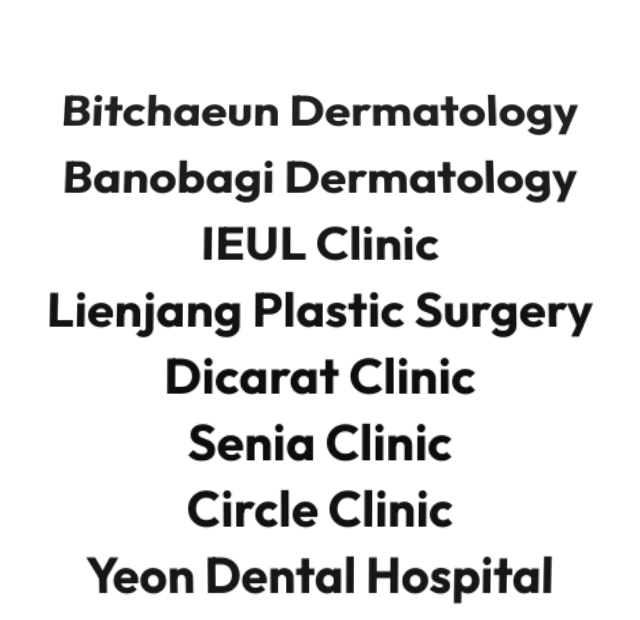
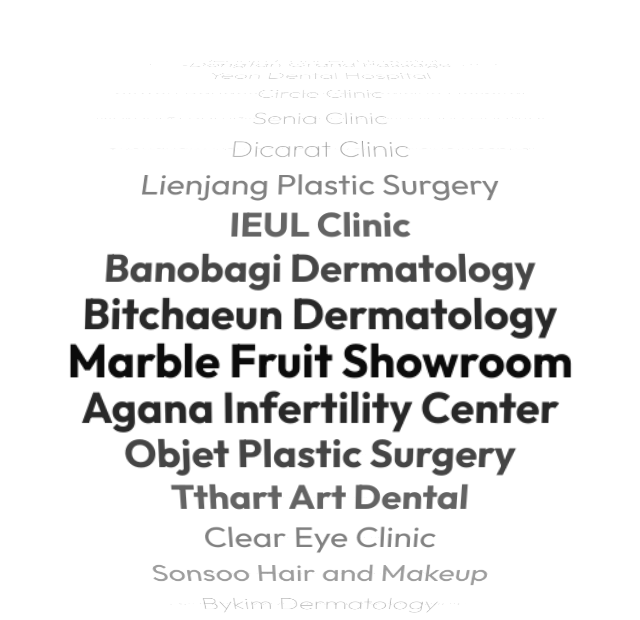
Before and after one commit to leessang10/project_sowall, a Next.js app: page / in a window 1280 px wide. Shown: the part 3607-4227 px from the top of the page, without its empty margins (320-960 px from the left). Built offline with nearby package versions, Linux system fonts and the light colour scheme; a web font is replaced by a local one.

Commit message:
feat: 프로젝트 리스트 휠효과 개선

```diff
--- a/components/ProjectList.tsx
+++ b/components/ProjectList.tsx
@@ -1,62 +1,57 @@
 'use client';
 
 import { useRef } from 'react';
-import { motion, useScroll, useTransform } from 'framer-motion';
+import { motion, useScroll, useTransform, MotionValue } from 'framer-motion';
 import projects from '../project';
 
-function ProjectItem({ project, index }: { project: string; index: number }) {
-  const ref = useRef<HTMLDivElement>(null);
-  const { scrollYProgress } = useScroll({
-    target: ref,
-    offset: ['start end', 'end start'],
+interface ProjectItemProps {
+  project: string;
+  index: number;
+  scrollYProgress: MotionValue<number>;
+  totalItems: number;
+}
+
+function ProjectItem({ project, index, scrollYProgress, totalItems }: ProjectItemProps) {
+  // Each item's initial position on the wheel (evenly distributed around 360 degrees)
+  const baseAngle = (index / totalItems) * 360;
+
+  // Total rotation based on scroll (full rotation + extra to show last items)
+  const scrollRotation = useTransform(scrollYProgress, [0, 1], [0, 360 + 180]);
+
+  // Calculate final angle: base position + scroll rotation
+  const angle = useTransform(scrollRotation, (rotation) => {
+    const totalAngle = baseAngle + rotation;
+    // Normalize to -180 to 180 range (0 is center of viewport)
+    return ((totalAngle + 180) % 360) - 180;
   });
 
-  // Calculate opacity, y position, and scale based on scroll progress (lens effect)
-  const opacity = useTransform(
-    scrollYProgress,
-    [0, 0.2, 0.5, 0.8, 1],
-    [0.1, 0.3, 1, 0.3, 0.1]
-  );
+  // Calculate opacity based on angle (items near center are fully visible)
+  const opacity = useTransform(angle, [-180, -60, 0, 60, 180], [0, 0.2, 1, 0.2, 0]);
 
-  const y = useTransform(
-    scrollYProgress,
-    [0, 0.5, 1],
-    [150, 0, -150]
-  );
+  // Calculate scale based on angle (items near center are larger)
+  const scale = useTransform(angle, [-180, -60, 0, 60, 180], [0.5, 0.7, 1.3, 0.7, 0.5]);
 
-  // Convex lens effect: scale up in center, scale down at edges
-  const scale = useTransform(
-    scrollYProgress,
-    [0, 0.2, 0.5, 0.8, 1],
-    [0.5, 0.7, 1.4, 0.7, 0.5]
-  );
+  // Calculate y position (circular motion) - increased range for more spacing
+  // Negative sign to reverse wheel direction (scroll down = items move down)
+  const y = useTransform(angle, (a) => -Math.sin((a * Math.PI) / 180) * 300);
 
-  // Font weight changes: bolder in center
-  const fontWeight = useTransform(
-    scrollYProgress,
-    [0, 0.2, 0.5, 0.8, 1],
-    [200, 300, 700, 300, 200]
-  );
+  // 3D rotation for wheel effect (reversed direction)
+  const rotateX = useTransform(angle, [-180, -60, 0, 60, 180], [-75, -30, 0, 30, 75]);
 
-  // 3D rotation effect: dramatic belt-like curve (convex lens direction)
-  const rotateX = useTransform(
-    scrollYProgress,
-    [0, 0.2, 0.5, 0.8, 1],
-    [-75, -30, 0, 30, 75]
-  );
+  // Font weight (bolder near center)
+  const fontWeight = useTransform(angle, [-180, -60, 0, 60, 180], [200, 300, 700, 300, 200]);
 
   return (
     <motion.div
-      ref={ref}
       style={{
         opacity,
         y,
         scale,
         rotateX,
-        transformPerspective: 400,
+        transformPerspective: 500,
         transformStyle: 'preserve-3d',
       }}
-      className="py-3"
+      className="absolute w-full py-4"
     >
       <motion.p
         style={{ fontWeight }}
@@ -69,12 +64,36 @@
 }
 
 export default function ProjectList() {
+  const containerRef = useRef<HTMLElement>(null);
+  const { scrollYProgress } = useScroll({
+    target: containerRef,
+    offset: ['start start', 'end end'],
+  });
+
   return (
-    <section className="py-32 px-[5%] bg-white min-h-[200vh]" style={{ perspective: '600px' }}>
-      <div className="max-w-4xl mx-auto" style={{ transformStyle: 'preserve-3d' }}>
-        {projects.map((project, index) => (
-          <ProjectItem key={index} project={project} index={index} />
-        ))}
+    <section
+      ref={containerRef}
+      className="relative bg-white min-h-[1000vh]"
+      style={{ perspective: '1200px' }}
+    >
+      {/* Sticky container that stays in center while scrolling through section */}
+      <div className="sticky top-0 h-screen px-[5%] flex items-center justify-center">
+        <div className="relative max-w-4xl mx-auto w-full h-[80vh] overflow-hidden">
+          <div
+            className="relative w-full h-full flex items-center justify-center"
+            style={{ transformStyle: 'preserve-3d' }}
+          >
+            {projects.map((project, index) => (
+              <ProjectItem
+                key={index}
+                project={project}
+                index={index}
+                scrollYProgress={scrollYProgress}
+                totalItems={projects.length}
+              />
+            ))}
+          </div>
+        </div>
       </div>
     </section>
   );
```
